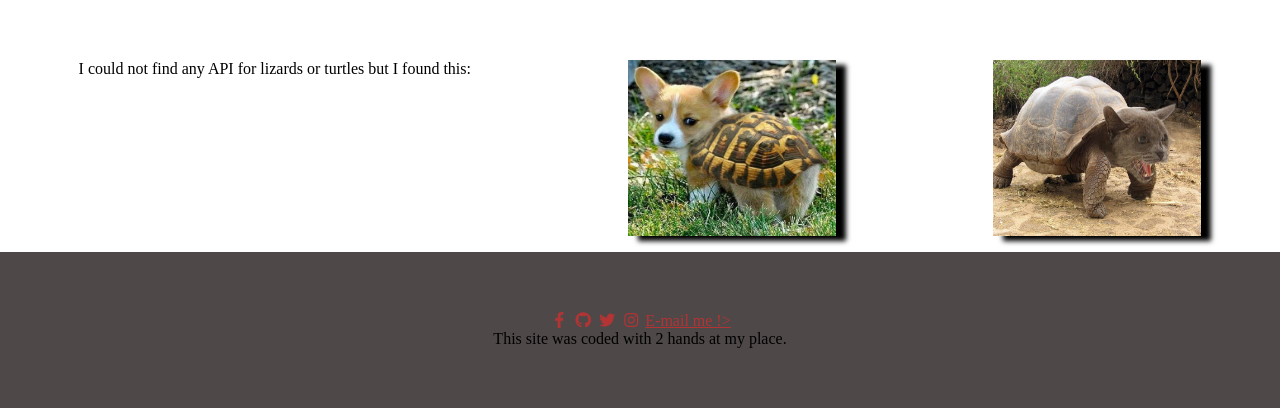
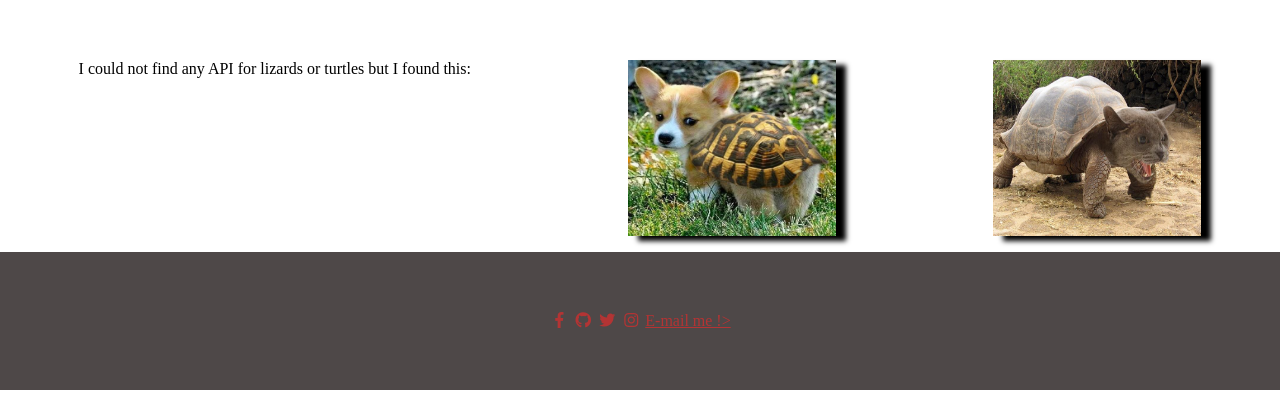
Before and after one commit to CharlyPhi/dogscats, a plain HTML site: page index.html in a window 1280 px wide. Shown: the part 902-1310 px from the top of the page. Drawn offline with Linux system fonts and the light colour scheme; a web font is replaced by a local one.

Commit message:
smol update

```diff
--- a/index.html
+++ b/index.html
@@ -278,7 +278,6 @@
       <a href="https://www.youtube.com/watch?v=yKQ_sQKBASM" target="blank"><i class="fab fa-fw fa-twitter"></i></a>
       <a href="https://www.instagram.com/rafale_de_lyon/?hl=en" target="blank"><i class="fab fa-fw fa-instagram"></i></a>
       <a href = "mailto:charly.ph@hotmail.fr">E-mail me !></a>
-      <p>This site was coded with 2 hands at my place.</p>
     </div>
 
   </div>
```
